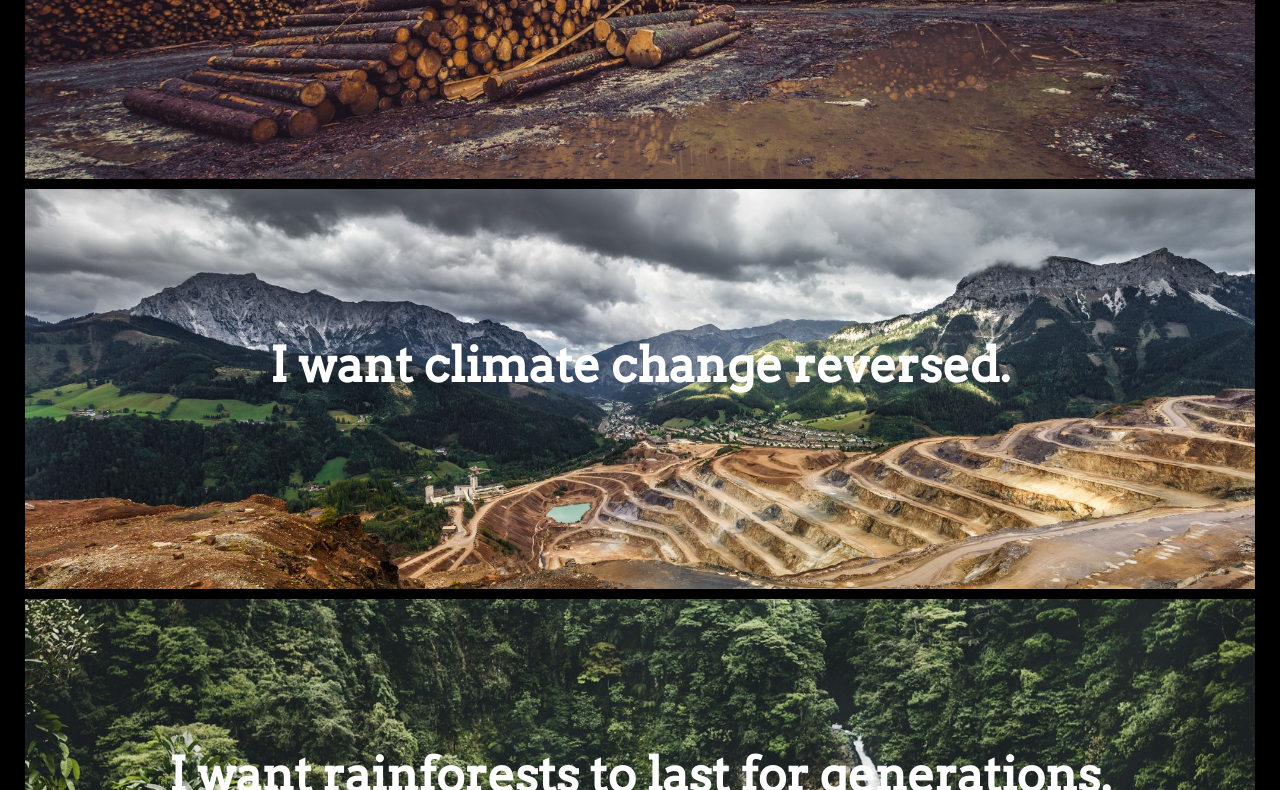
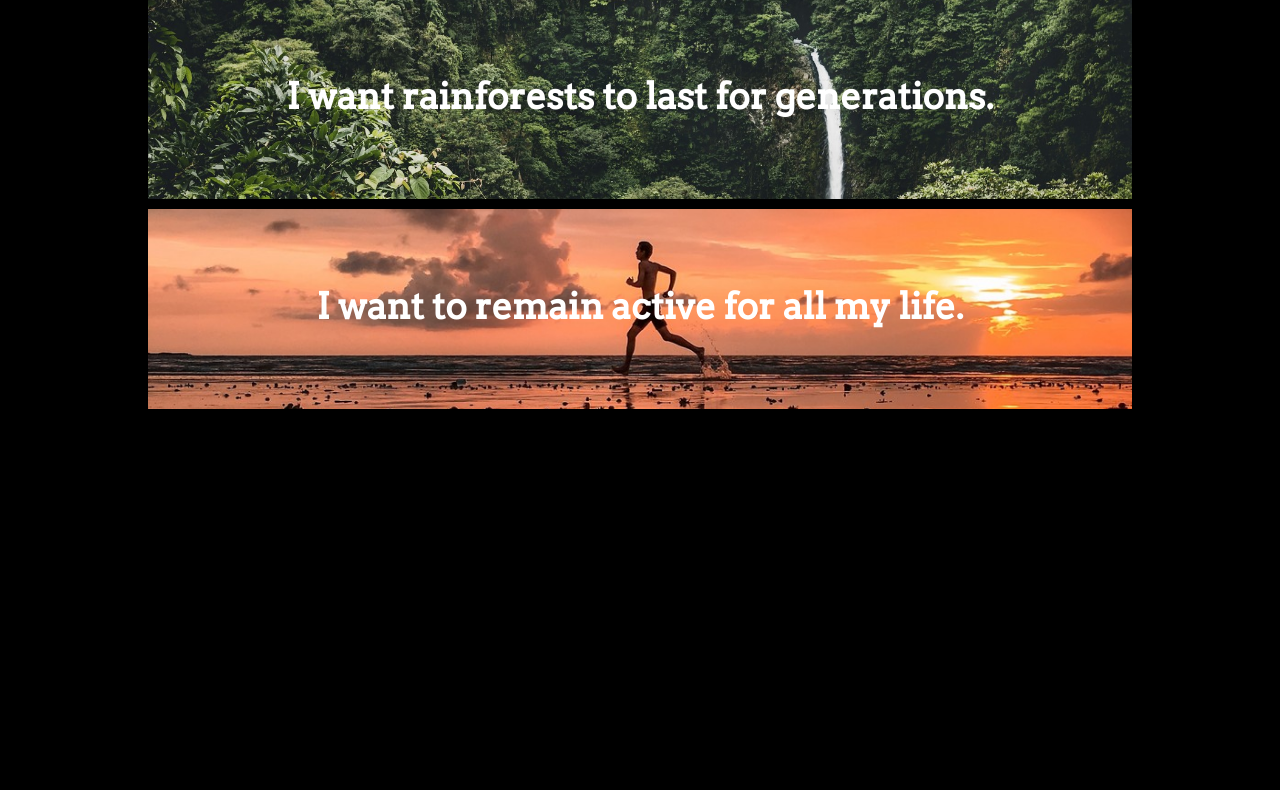
Before and after one commit to SavourEarth/savourearth.github.io, a plain HTML site: page index.html in a window 1280 px wide. Shown: the part 701-1491 px from the top of the page. After the commit the page ends 1120 px from the top, so only its background shows below. Drawn offline with nearby package versions, Linux system fonts and the light colour scheme; some packages are replaced by stand-ins of ours.

Commit message:
better responsiveness

```diff
--- a/css/main.css
+++ b/css/main.css
@@ -1,7 +1,7 @@
 /**********************************general**********************************/
 body{
 	background-color: black;
-	padding:50px 0 50px 0;
+	padding-top:50px;
 	overflow-y: scroll;
 }
 a:hover{
@@ -38,6 +38,24 @@ nav{
 	font-family:Arvo;
 }
 @media (min-width: 978px) {
+	.fact{
+		width:80%;
+		margin: auto;
+		height: 200px !important;
+	}
+	.fact-image{
+		height: 200px !important;
+	}
+
+	.fact-text {
+		text-align:center;
+		padding-top:70px !important;
+		padding-bottom:70px !important;
+		margin-top: -200px !important;
+		font-size: 36px !important;
+	}
+
+
 nav a{
 	font-size: 25px !important;
 }
@@ -45,7 +63,8 @@ nav ul li a{
 	font-size: 16px !important;
 	margin-right:20px;
 	transition: all linear 0.2s;
-} }
+}
+}
 
 .navbar-default{
 	background: black;
--- a/index.html
+++ b/index.html
@@ -39,7 +39,7 @@
 		</ul>
 	</nav>
 	<!-- main view -->
-	<div ng-view class="view-animate" autoscroll="true"></div>
+	<div ng-view class="view-animate" autoscroll="false"></div>
 
 	<!-- footer -->
 	<!-- <footer class="container fixed-bottom">
```
